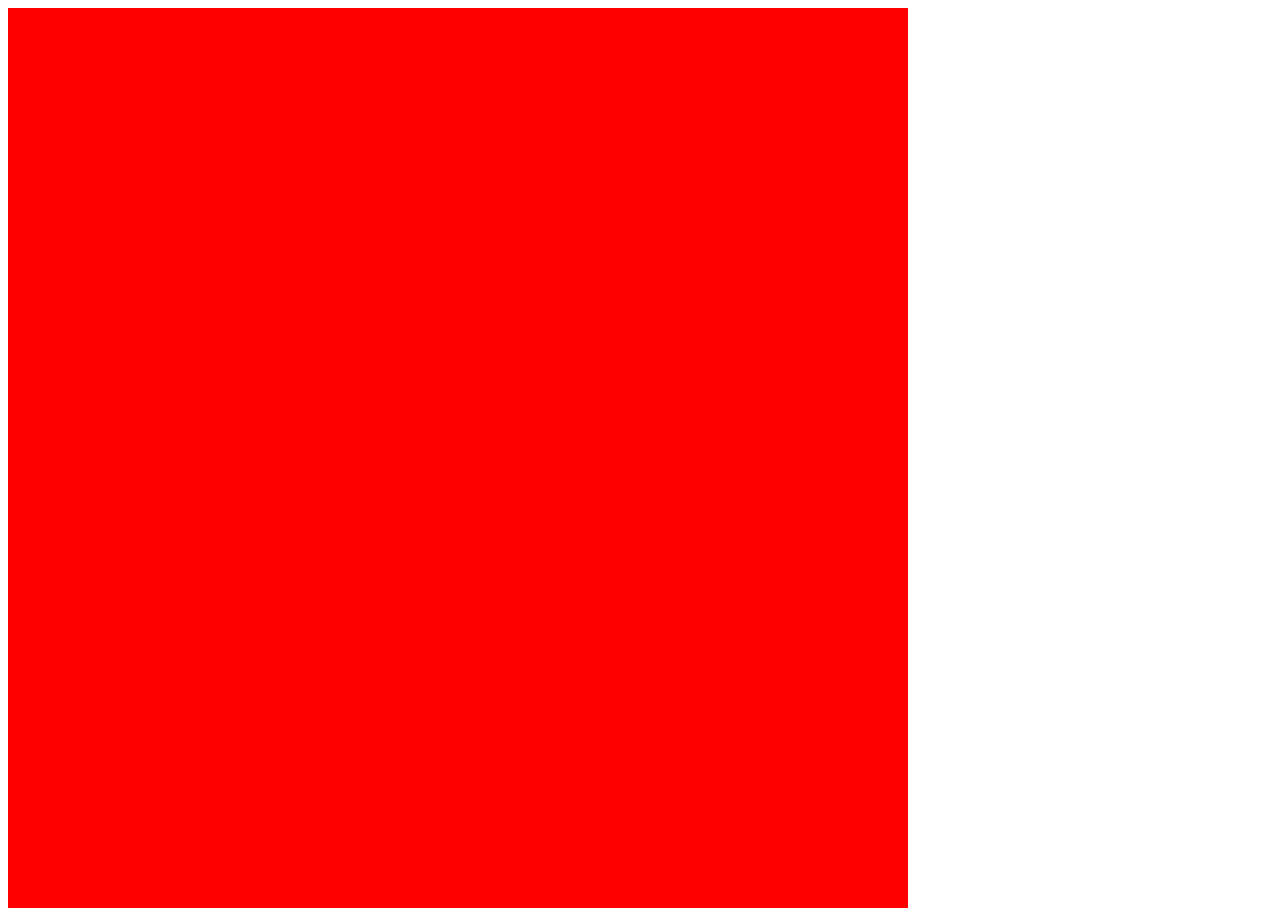
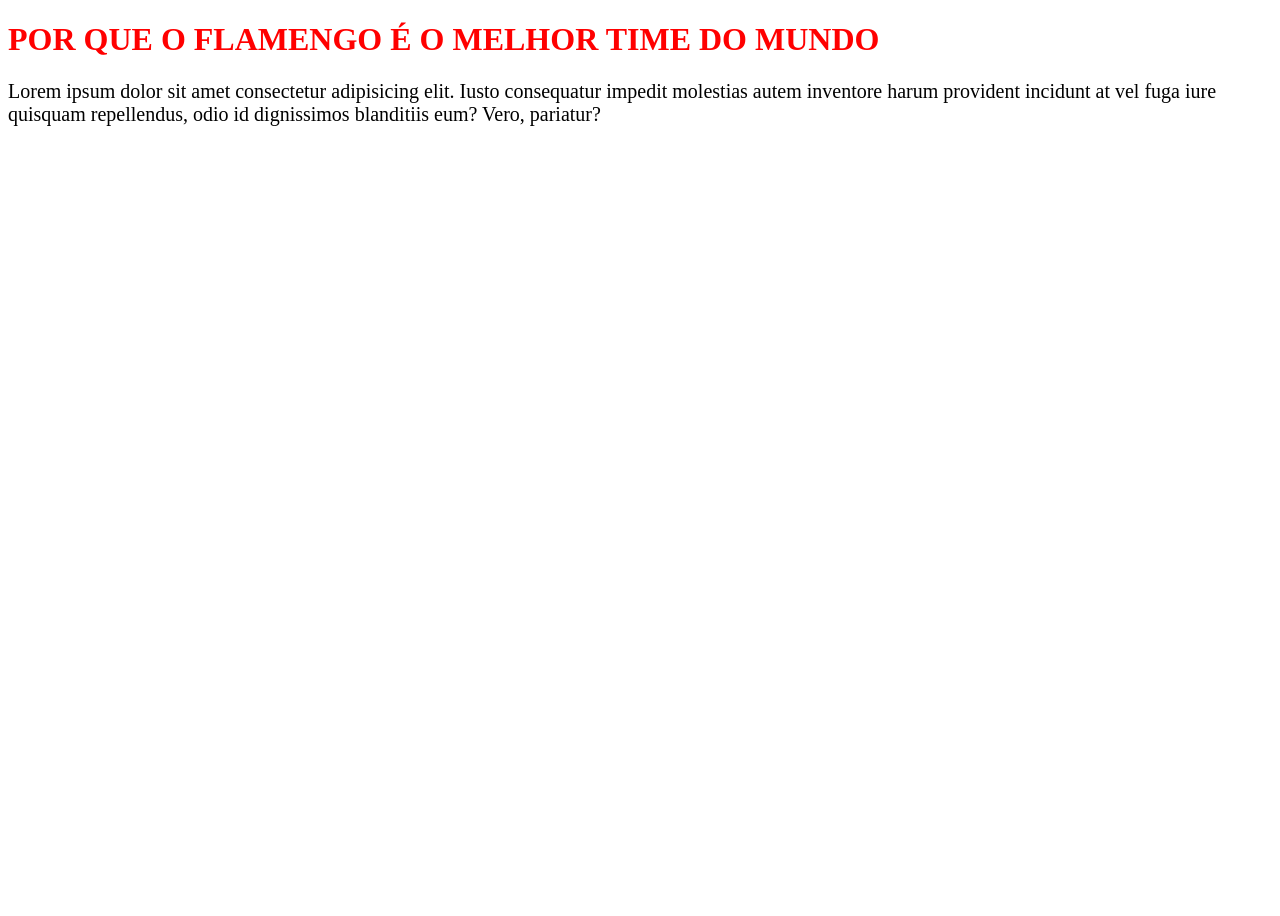
Before and after one commit to alyson2606/meu-primeiro-reposit-rio, a plain HTML site: page index.html in a window 1280 px wide. After the commit the page ends 800 px from the top, so only its background shows below. Drawn offline with Linux system fonts and the light colour scheme.

Commit message:
alteração

```diff
--- a/index.html
+++ b/index.html
@@ -10,5 +10,7 @@
 <div>
 
 </div>
+<h1>POR QUE O FLAMENGO É O MELHOR TIME DO MUNDO</h1>
+    <p>Lorem ipsum dolor sit amet consectetur adipisicing elit. Iusto consequatur impedit molestias autem inventore harum provident incidunt at vel fuga iure quisquam repellendus, odio id dignissimos blanditiis eum? Vero, pariatur?</p>
 </body>
 </html>
--- a/style.css
+++ b/style.css
@@ -1,5 +1,7 @@
-div{
-    width: 900px;
-    height: 900px;
-    background-color: red;
+h1{
+    color: red;
 }
+
+p{
+    font-size: 20px;
+}
```
